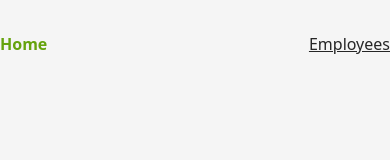
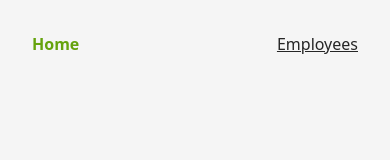
Before and after one commit to fang-industries/website, a Vue app: page / in a window 390 px wide. Shown: the top 160 px of the page. Built offline with nearby package versions, Linux system fonts and the light colour scheme.

Commit message:
website responsiveness

```diff
--- a/src/components/Navbar.vue
+++ b/src/components/Navbar.vue
@@ -1,7 +1,7 @@
 <template>
   <div class="flex w-full justify-center">
     <div class="w-[48rem]">
-      <div class="flex w-full justify-between">
+      <div class="flex w-full justify-between px-8 md:px-0">
         <router-link
           to="/"
           :class="
--- a/src/pages/employees.vue
+++ b/src/pages/employees.vue
@@ -2,10 +2,10 @@
   <main class="space-y-16 py-8">
     <Navbar />
     <section id="heading">
-      <div class="w-[48rem] text-4xl">Employees</div>
+      <div class="w-[48rem] px-8 text-4xl md:px-0">Employees</div>
     </section>
     <section id="members">
-      <div class="flex w-[48rem] flex-col gap-y-6">
+      <div class="flex w-[48rem] flex-col gap-y-6 px-8 md:px-0">
         <EmployeeCard
           :img="Nadine"
           quote="I’m sorry, I’m uncomfortable with emotions."
```
